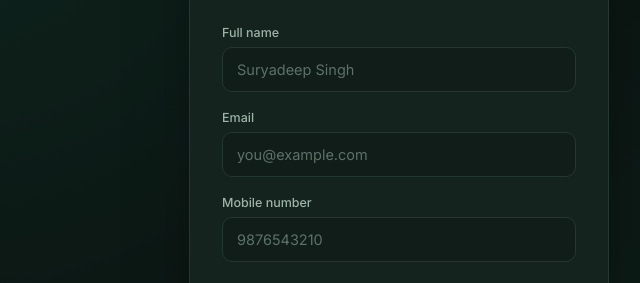
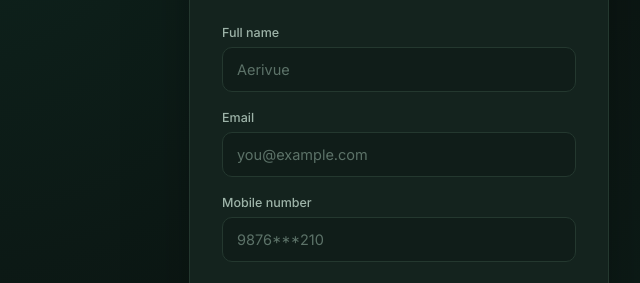
Before and after one commit to sudosuryadeep/upi, a website: page public/index.html in a window 1280 px wide. Shown: the part 273-556 px from the top of the page, 241-881 px from the left. Drawn offline with Linux system fonts and the light colour scheme.

Commit message:
Update index.html

```diff
--- a/public/index.html
+++ b/public/index.html
@@ -21,7 +21,7 @@
       <form id="autopayForm">
         <div class="field">
           <label for="name">Full name</label>
-          <input type="text" id="name" placeholder="Suryadeep Singh" required />
+          <input type="text" id="name" placeholder="Aerivue" required />
         </div>
 
         <div class="field">
@@ -31,7 +31,7 @@
 
         <div class="field">
           <label for="contact">Mobile number</label>
-          <input type="tel" id="contact" placeholder="9876543210" pattern="[0-9]{10}" maxlength="10" required />
+          <input type="tel" id="contact" placeholder="9876***210" pattern="[0-9]{10}" maxlength="10" required />
         </div>
 
         <button type="submit" id="submitBtn">
```
